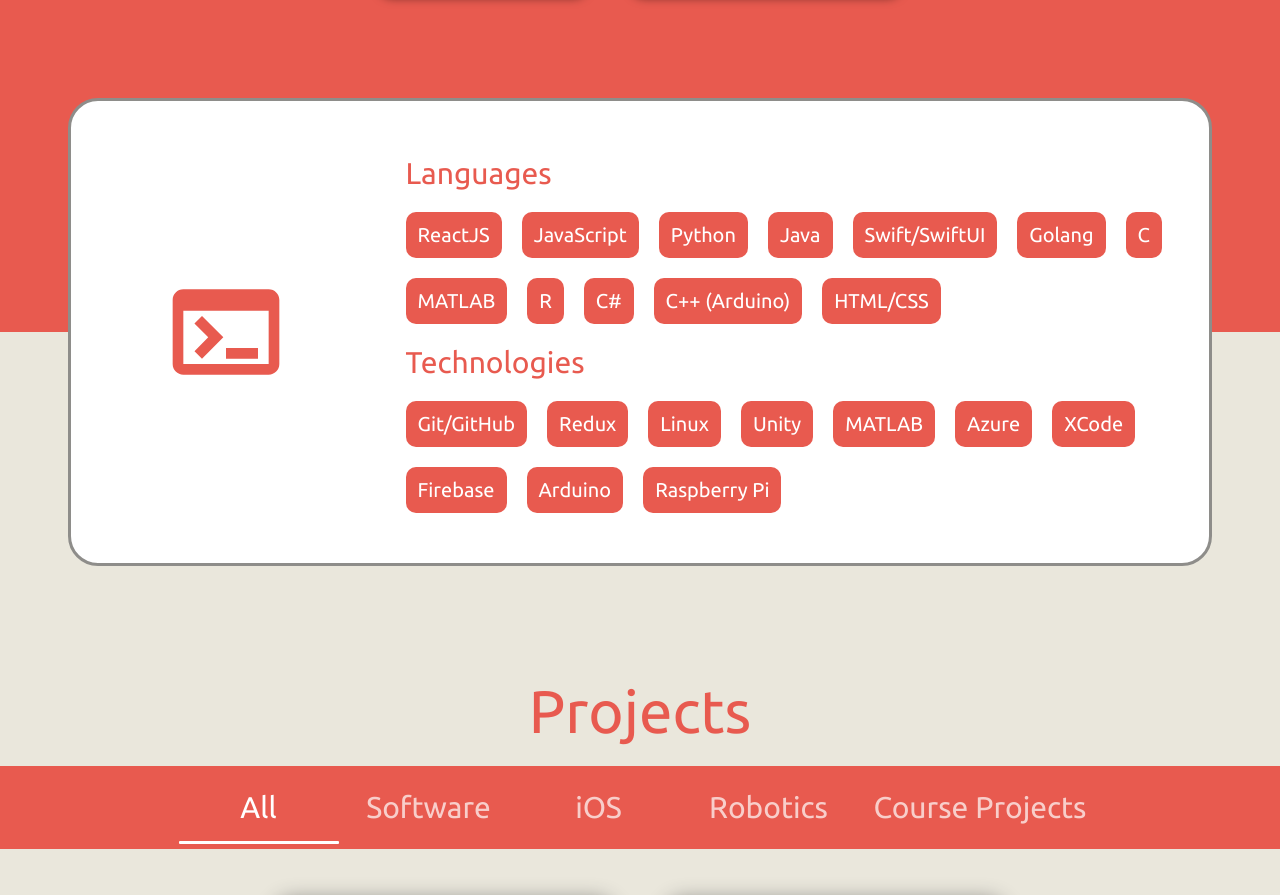
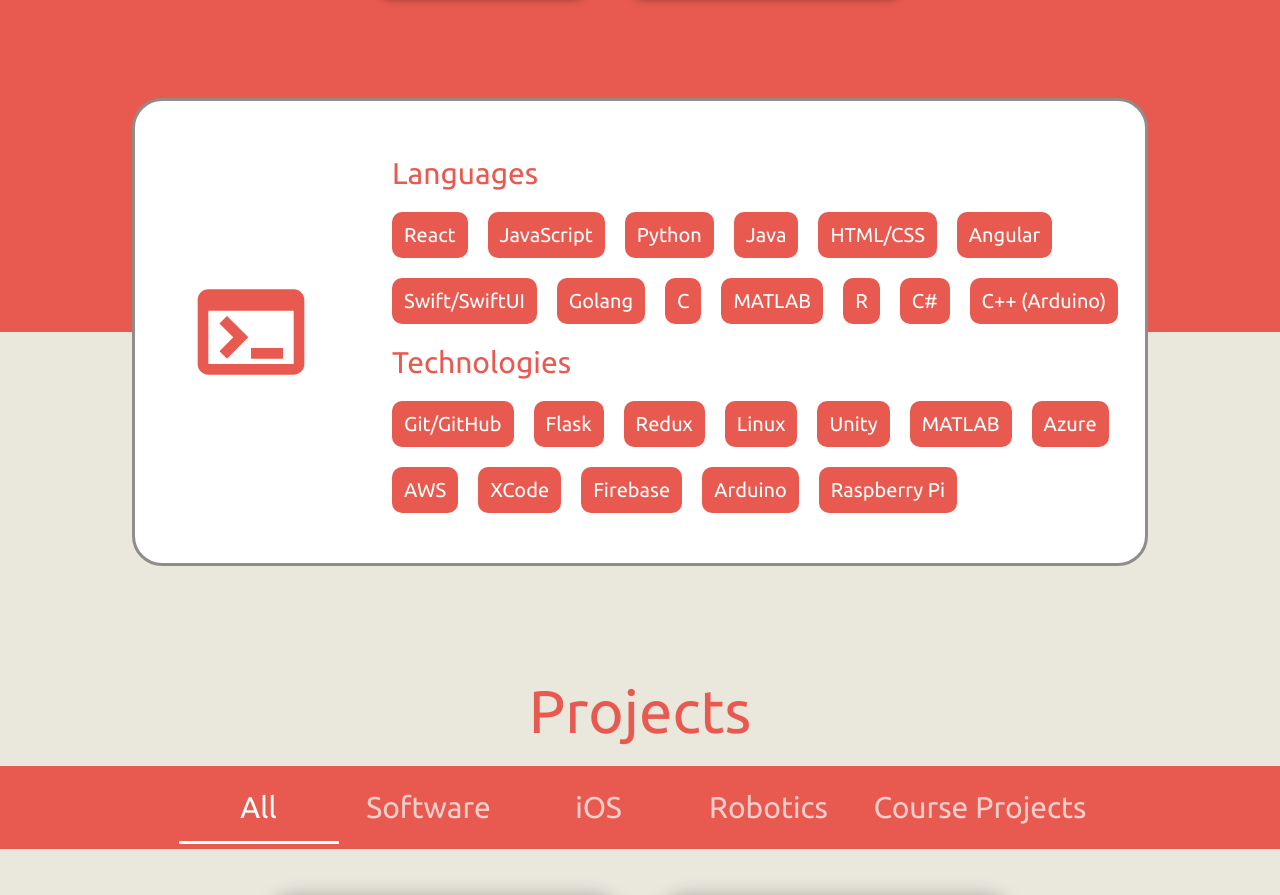
Before and after one commit to ljiang09/ljiang09.github.io, a React (Create React App) app: page / in a window 1280 px wide. Shown: the part 1392-2287 px from the top of the page. Built offline with nearby package versions, Linux system fonts and the light colour scheme.

Commit message:
add angular to skills

```diff
--- a/src/components/Skills/index.js
+++ b/src/components/Skills/index.js
@@ -6,10 +6,12 @@
   const classes = useStyles();
 
   const languages = [
-    "ReactJS",
+    "React",
     "JavaScript",
     "Python",
     "Java",
+    "HTML/CSS",
+    "Angular",
     "Swift/SwiftUI",
     "Golang",
     "C",
@@ -17,11 +19,11 @@
     "R",
     "C#",
     "C++ (Arduino)",
-    "HTML/CSS",
   ];
 
   const technologies = [
     "Git/GitHub",
+    "Flask",
     "Redux",
     "Linux",
     "Unity",
@@ -29,8 +31,8 @@
     "MATLAB",
     // "Command Line",
     "Azure",
+    "AWS",
     "XCode",
-    // "Latex",
     "Firebase",
     "Arduino",
     "Raspberry Pi",
--- a/src/components/Skills/styles.js
+++ b/src/components/Skills/styles.js
@@ -8,7 +8,7 @@
     justifyContent: "space-around",
     alignItems: "center",
     gap: "50px",
-    width: "85%",
+    width: "75%",
     padding: "50px 25px",
     margin: "auto",
     background: "white",
@@ -18,7 +18,7 @@
   iconBlock: {
     display: "flex",
     justifyContent: "center",
-    width: "25%",
+    width: "20%",
   },
   terminalIcon: {
     color: theme.palette.primary.main,
@@ -29,7 +29,7 @@
     flexDirection: "column",
     justifyContent: "center",
     alignItems: "start",
-    width: "75%",
+    width: "80%",
     gap: "16px",
   },
   header: {
```
